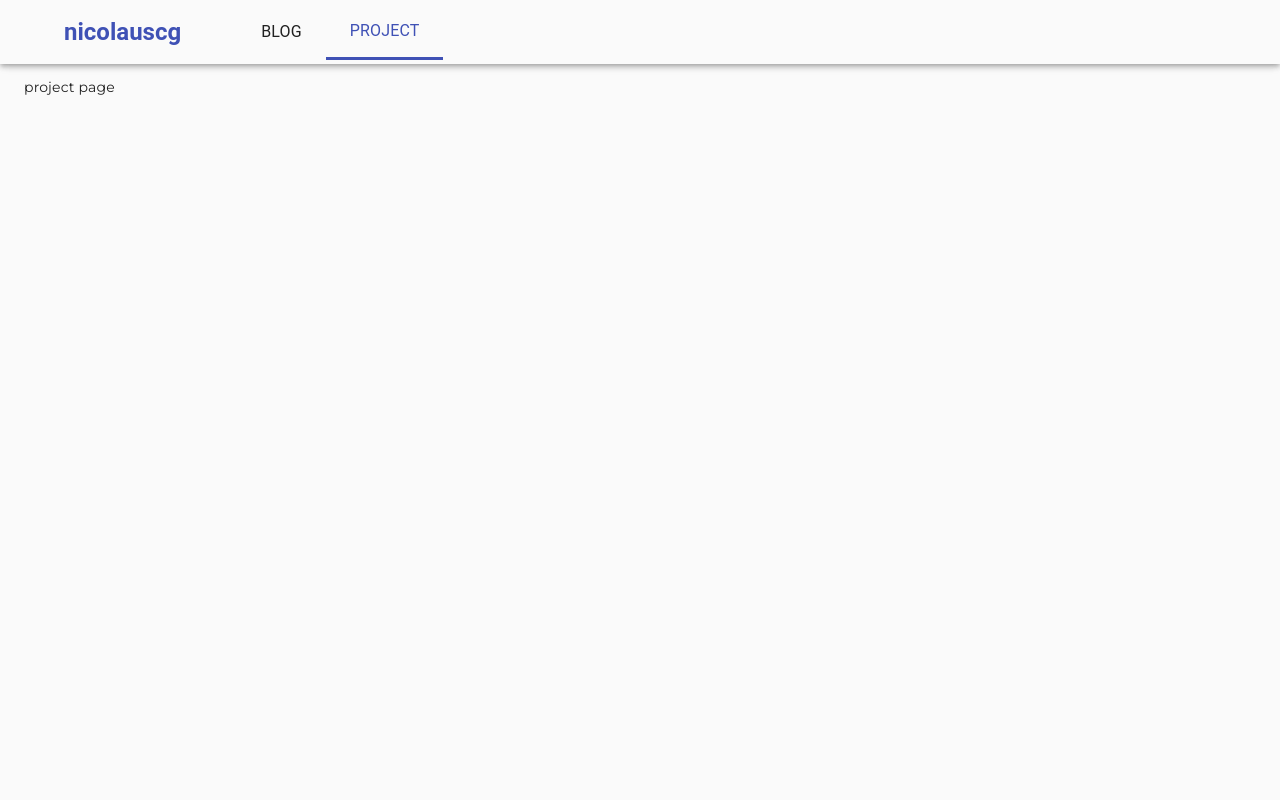
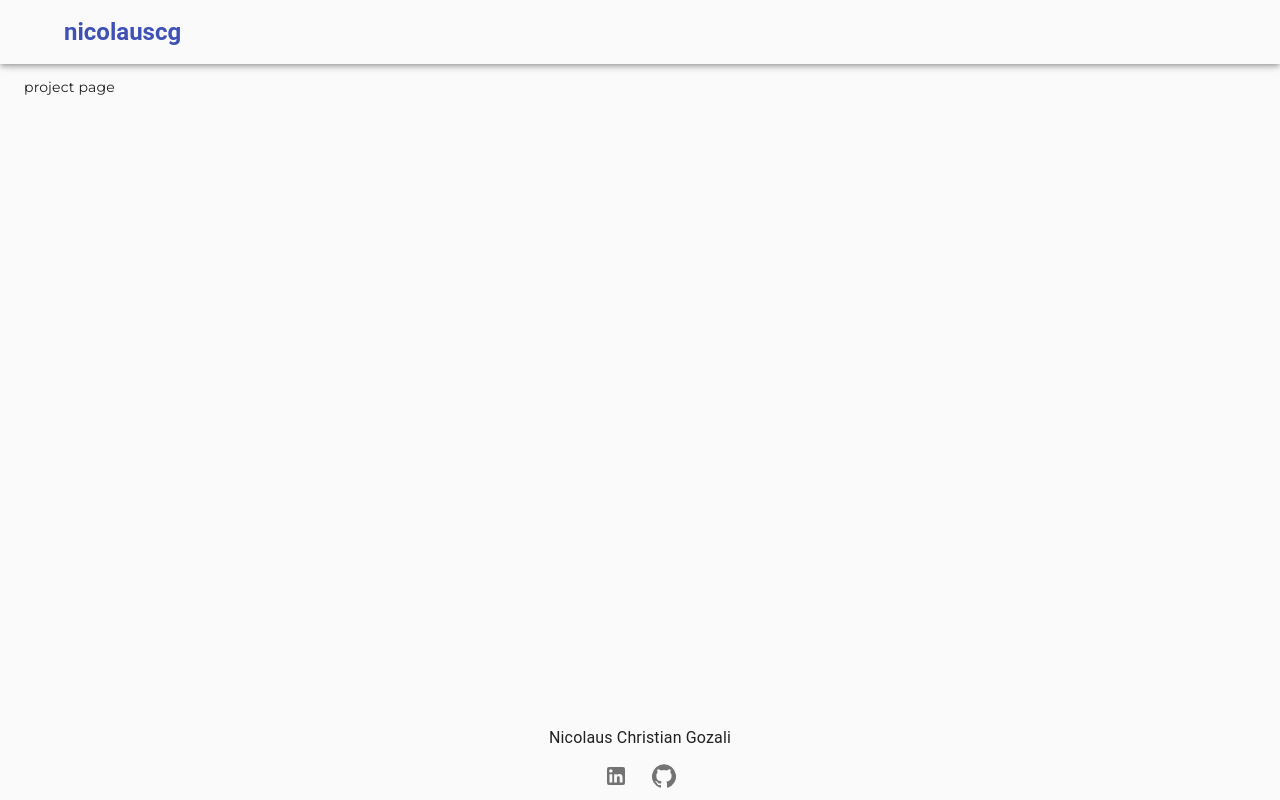
Before and after one commit to nicolauscg/personal-blog, a Gatsby site: page /project in a window 1280 px wide. Built offline with nearby package versions, Linux system fonts and the light colour scheme; Gatsby itself is replaced by a stand-in of ours; some packages are replaced by stand-ins of ours.

Commit message:
add footer, only display blog

```diff
--- a/gatsby-config.js
+++ b/gatsby-config.js
@@ -4,15 +4,17 @@ require("dotenv").config({
 
 module.exports = {
   siteMetadata: {
-    title: `Gatsby Starter Blog`,
+    title: `nicolauscg`,
     author: {
-      name: `Kyle Mathews`,
-      summary: `who lives and works in San Francisco building useful things.`,
+      name: `Nicolaus Christian Gozali`,
+      summary: `computer science student in University of Queensland`,
     },
-    description: `A starter blog demonstrating what Gatsby can do.`,
-    siteUrl: `https://gatsby-starter-blog-demo.netlify.app/`,
+    description: `personal blog`,
+    siteUrl: `https://www.nicolauscg.com/`,
     social: {
-      twitter: `kylemathews`,
+      twitter: `nicolauscg`,
+      linkedin: `https://www.linkedin.com/in/nicolauscg`,
+      github: `https://github.com/nicolauscg`,
     },
   },
   plugins: [
--- /dev/null
+++ b/src/components/footer.tsx
@@ -0,0 +1,49 @@
+import React from "react"
+import { useStaticQuery, graphql } from "gatsby"
+
+import LinkedInIcon from '@material-ui/icons/LinkedIn'
+import GitHubIcon from '@material-ui/icons/GitHub'
+import Container from "@material-ui/core/Container"
+import Box from "@material-ui/core/Box"
+import Divider from "@material-ui/core/Divider"
+import IconButton from "@material-ui/core/IconButton"
+import Link from "@material-ui/core/Link"
+import Typography from "@material-ui/core/Typography"
+
+export default function Footer() {
+  const data = useStaticQuery(graphql`
+    query {
+      site {
+        siteMetadata {
+          social {
+            linkedin
+            github
+          }
+        }
+      }
+    }
+  `)
+
+  return (
+    <Container>
+      <Box mt={5} display="flex" flexDirection="column" alignItems="center">
+        <Divider />
+        <Box display="inline" mt={2}>
+          <Typography variant="subtitle1" display="inline">Nicolaus Christian Gozali</Typography>
+        </Box>
+        <Box display="inline">
+          <Link href={data.site.siteMetadata.social.linkedin}>
+            <IconButton>
+              <LinkedInIcon />
+            </IconButton>
+          </Link>
+          <Link href={data.site.siteMetadata.social.github}>
+            <IconButton>
+              <GitHubIcon />
+            </IconButton>
+          </Link>
+        </Box>
+      </Box>
+    </Container>
+  )
+}
--- a/src/components/layout.tsx
+++ b/src/components/layout.tsx
@@ -1,6 +1,7 @@
 import React from "react"
 import NavBar from "../components/navbar"
 import { baseThemePalette } from "../styles/color"
+import Footer from "../components/footer"
 
 import {
   createMuiTheme,
@@ -14,12 +15,15 @@ const Layout = ({ children, location }) => {
     // prepend tailwind css id for increased specificity
     <div id="tw">
       <MuiThemeProvider theme={theme}>
-        <NavBar location={location} />
-        <Container>
-          <Box mt={2}>
-            {children}
-          </Box>
-        </Container>
+        <Box display="flex" flexDirection="column" className="min-h-screen">
+          <NavBar location={location} />
+          <Container className="flex-grow">
+            <Box mt={2}>
+              {children}
+            </Box>
+          </Container>
+          <Footer />
+        </Box>
       </MuiThemeProvider>
     </div>
   )
--- a/src/components/navbar.tsx
+++ b/src/components/navbar.tsx
@@ -27,14 +27,15 @@ export default function NavBar(props) {
             <Toolbar>
               <Box mr={5}>
                 <Typography variant="h5" color="secondary">
-                  <UnstyledLink to={`/`}>
+                  <UnstyledLink to={`/blog`}>
                     <Box fontWeight="fontWeightBold" px={2} py={1}>
                       nicolauscg
                     </Box>
                   </UnstyledLink>
                 </Typography>
               </Box>
-              {["blog", "project"].map(pageName => (
+              {/* {["blog", "project"].map(pageName => ( */}
+              {[].map(pageName => (
                 <UnstyledLink
                   key={pageName}
                   to={`/${pageName}`}
--- a/src/pages/index.tsx
+++ b/src/pages/index.tsx
@@ -1,11 +1,16 @@
-import React from "react"
+import React, { useEffect } from "react"
 
 import Layout from "../components/layout"
+import { navigate } from "gatsby"
 
 const HomePage = ({ location }) => {
+  useEffect(() => {
+    navigate("/blog")
+  })
+
   return (
     <Layout location={location}>
-      <h1>home page: education, experience, projects, about</h1>
+      {/* <h1>home page: education, experience, projects, about</h1> */}
     </Layout>
   )
 }
```
Also changed, not shown: package.json (+5 -4 lines), 1 other file.
